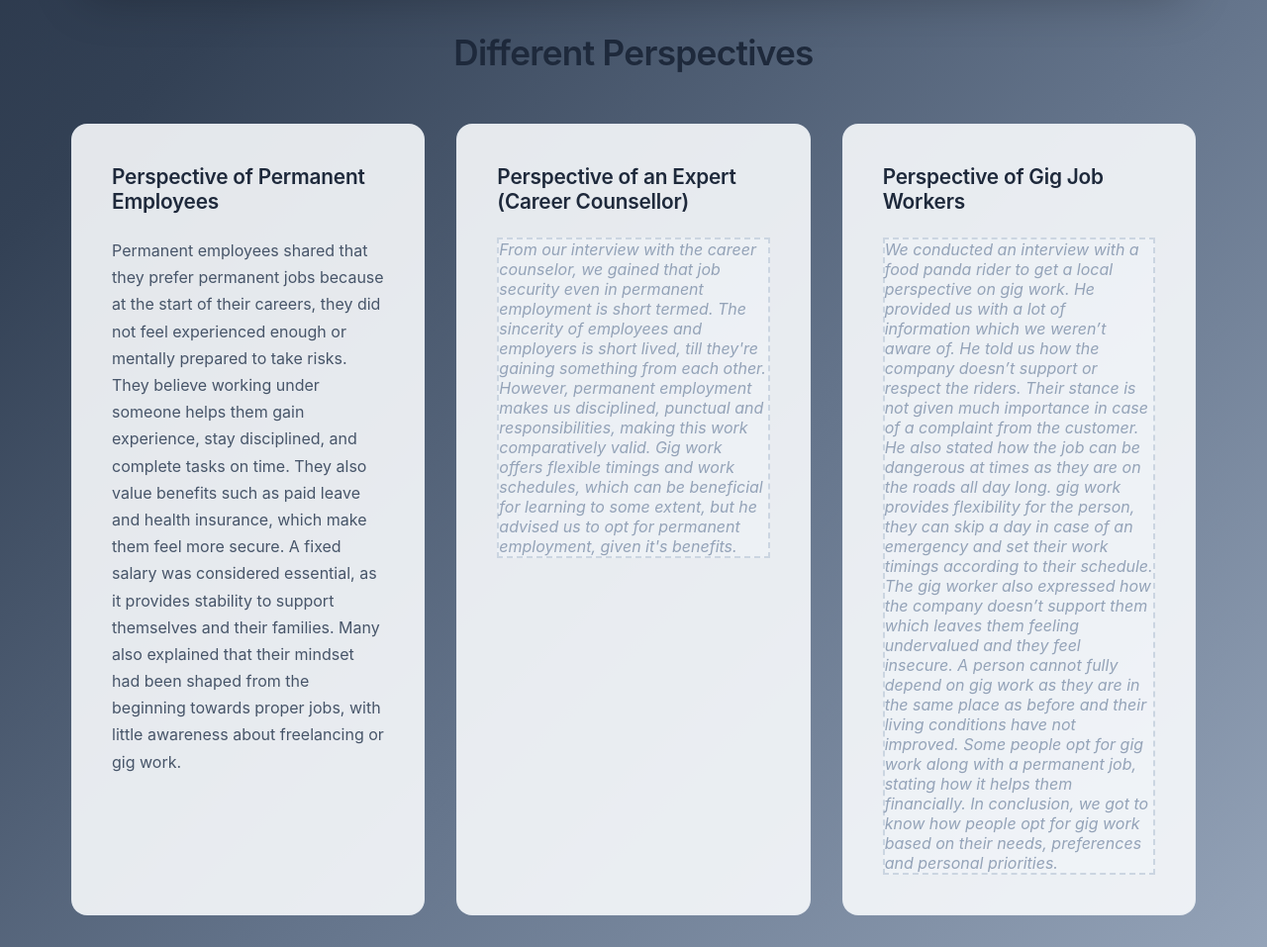
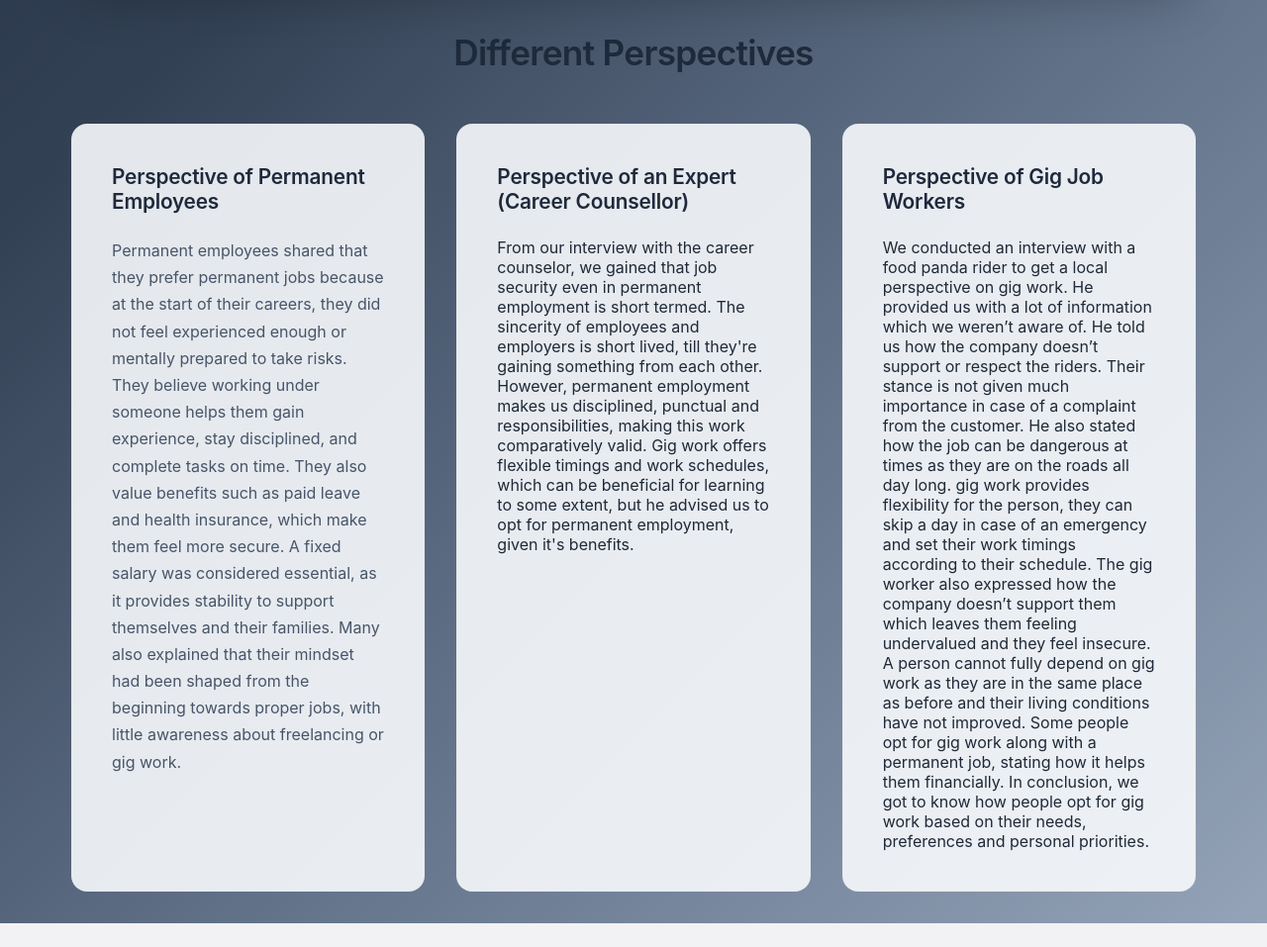
Before and after one commit to izza0459/adeena_website, a Django app: page /causes/ in a window 1280 px wide. Shown: the part 1747-2704 px from the top of the page at 99% size. After the commit the page ends 2680 px from the top, so only its background shows below. Run offline with Django 5.2, Linux system fonts and the light colour scheme.

Commit message:
Revise perspectives on career counseling and gig work
Updated expert and gig job worker perspectives on employment.

```diff
--- a/myapp/templates/myapp/causes.html
+++ b/myapp/templates/myapp/causes.html
@@ -320,18 +320,18 @@
 
                 <div class="perspective-card">
                     <h3>Perspective of an Expert (Career Counsellor)</h3>
-                    <div class="empty-perspective">
+
                         From our interview with the career counselor, we gained that job security even in permanent employment is short termed. The sincerity of employees and employers is short lived, till they're gaining something from each other.
                         However, permanent employment makes us disciplined, punctual and responsibilities, making this work comparatively valid.
                         Gig work offers flexible timings and work schedules, which can be beneficial for learning to some extent, but he advised us to opt for permanent employment, given it's benefits.
-                    </div>
+
                 </div>
 
                 <div class="perspective-card">
                     <h3>Perspective of Gig Job Workers</h3>
-                    <div class="empty-perspective">
+
                         We conducted an interview with a food panda rider to get a local perspective on gig work. He provided us with a lot of information which we weren’t aware of. He told us how the company doesn’t support or respect the riders. Their stance is not given much importance in case of a complaint from the customer. He also stated how the job can be dangerous at times as they are on the roads all day long.  gig work provides flexibility for the person, they can skip a day in case of an emergency  and set their work timings according to their schedule. The gig worker also expressed how the company doesn’t support them which leaves them feeling undervalued and they feel insecure. A person cannot fully depend on gig work as they are in the same place as before and their living conditions have not improved. Some people opt for gig work along with a permanent job, stating how it helps them financially. In conclusion, we got to know how people opt for gig work based on their needs, preferences and personal priorities.
-                    </div>
+
                 </div>
             </div>
         </div>
```
